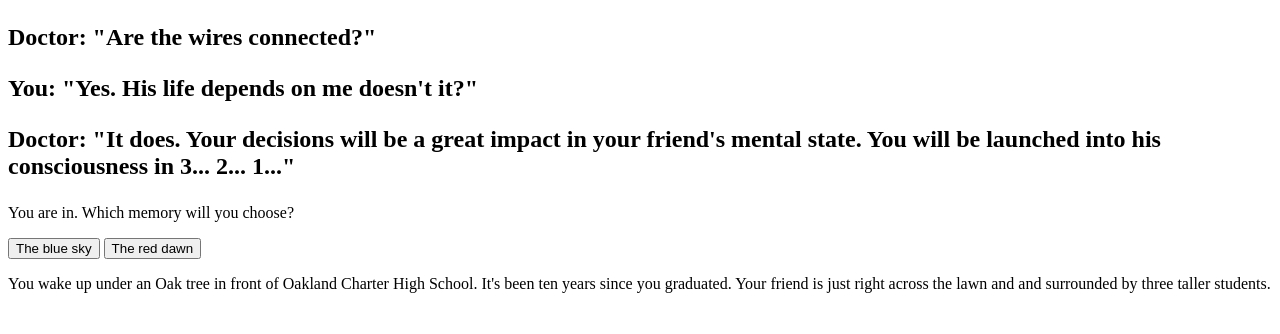
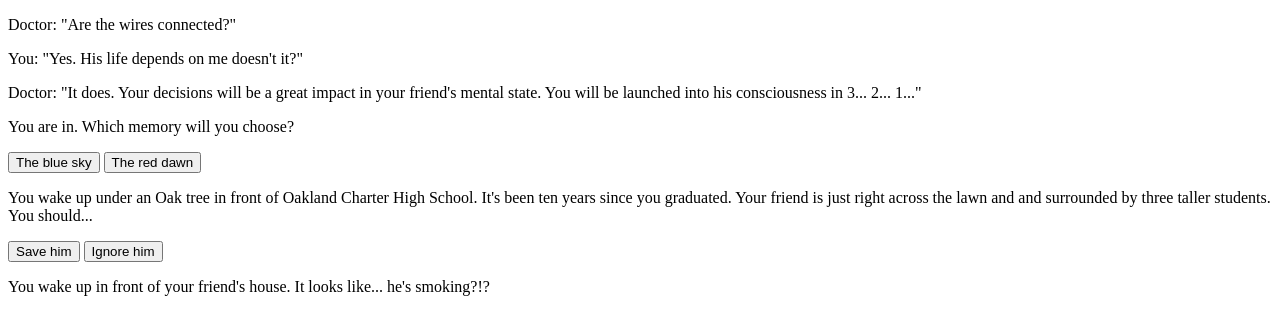
Before and after one commit to ScriptEdBayHackathon2k18/teamM, a website: page views/story.html in a window 1280 px wide. Drawn offline with Linux system fonts and the light colour scheme.

Commit message:
🐣🏛 Checkpoint ./public/data.json:789118/1210 ./views/story.html:789123/1183 ./public/client.js:789225/22

```diff
--- a/views/story.html
+++ b/views/story.html
@@ -10,41 +10,47 @@
     <link rel="stylesheet" href="/style.css">
   </head>
     <body>
-      <div id="scone">
-      <h2 id="front">
-        <p>
+
+      <div id="intro">
+        <p class="con">
         Doctor: "Are the wires connected?"
         </p>
-        <p>
+        <p class="con">
         You: "Yes. His life depends on me doesn't it?"
         </p>
-        <p>
+        <p class="con">
         Doctor: "It does. Your decisions will be a great impact in
         your friend's mental state. You will be launched into his
         consciousness in 3... 2... 1..."
         </p>
-        </h2>
         <p id="subtext">
           You are in. Which memory will you choose?
         </p>
-        <button id="optionone">
+        <button class="optionone">
           The blue sky
         </button>
-        <button id="optiontwo">
+        <button class="optiontwo">
           The red dawn
         </button>
         </div>
+
+      <div id="oneres">
         <p>
           You wake up under an Oak tree in front of Oakland Charter High School. It's been ten years since you graduated.
-          Your friend is just right across the lawn and and surrounded by three taller students.
+          Your friend is just right across the lawn and and surrounded by three taller students. You should...
         </p>
-
-      <div id="">
-
+          <button class="optionfive">
+            Save him
+          </button>
+          <button class="optionfour">
+            Ignore him
+          </button>
       </div>
 
-      <div id="sctwo">
-
+      <div id="twores">
+        <p>
+           You wake up in front of your friend's house. It looks like... he's smoking?!?
+        </p>
       </div>
 
   </body>
```
Also changed, not shown: public/data.json (+9 -6 lines).
